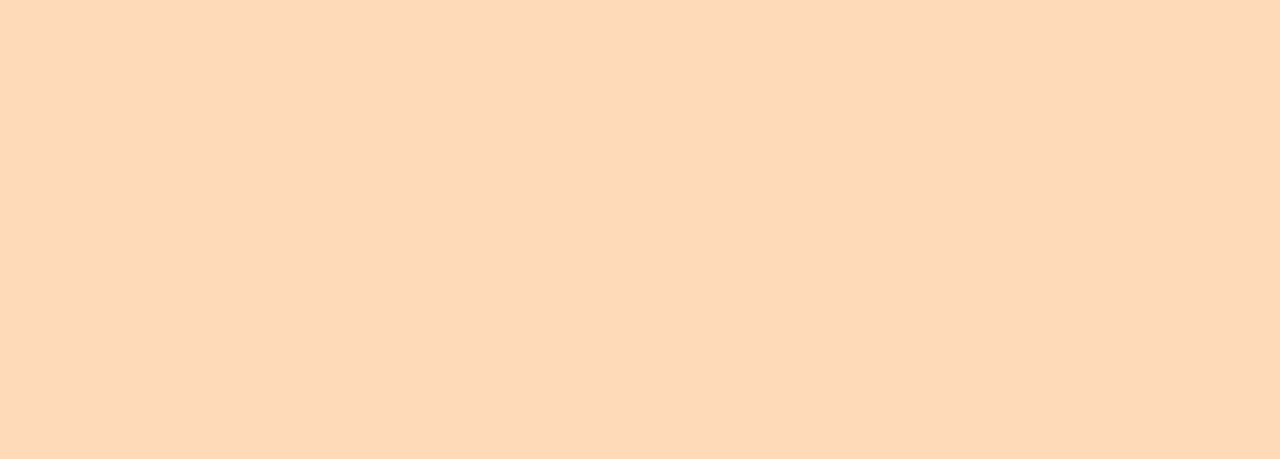
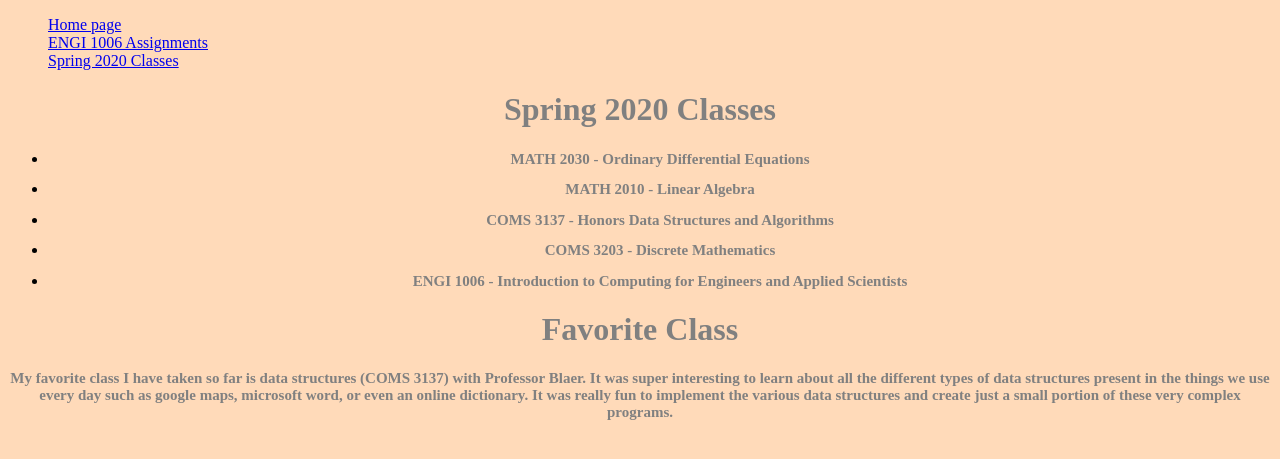
Before and after one commit to byang99/Flask-Project, a Flask app: page /classes in a window 1280 px wide. Before the commit the part shown is empty. Shown: the top 459 px of the page. Run offline with Flask 2, Linux system fonts and the light colour scheme.

Commit message:
Added content to classes page

```diff
--- a/templates/classes.html
+++ b/templates/classes.html
@@ -5,5 +5,33 @@
         <title>Classes</title>
     <head>
     <body>
+        <div>
+            <nav>
+                <ul style= "list-style: none"; id= "menu">
+                    <li id= "menu"> <a href= "/"> Home page</li>
+                    <li id= "menu"> <a href= "/assignments"> ENGI 1006 Assignments</a></li>
+                    <li id= "menu"> <a href= "/classes"> Spring 2020 Classes</a></li>
+                </ul>
+            </nav>
+        </div>
+        <h1>Spring 2020 Classes</h1>
+        <ul>
+            <li><h2><b>MATH 2030 - Ordinary Differential Equations</b><h2></li>
+            <li><h2><b>MATH 2010 - Linear Algebra</b><h2></li>
+            <li><h2><b>COMS 3137 - Honors Data Structures and Algorithms</b><h2></li>
+            <li><h2><b>COMS 3203 - Discrete Mathematics</b><h2></li>
+            <li><h2><b>ENGI 1006 - Introduction to Computing for Engineers and Applied Scientists</b><h1></li>
+        </ul>
+
+        <h1>Favorite Class</h1>
+        <h2>
+            My favorite class I have taken so far is data structures
+            (COMS 3137) with Professor Blaer. It was super interesting to
+            learn about all the different types of data structures present
+            in the things we use every day such as google maps, microsoft
+            word, or even an online dictionary. It was really fun to
+            implement the various data structures and create just a small
+            portion of these very complex programs.
+        </h2>
     </body>
 </html>
```
